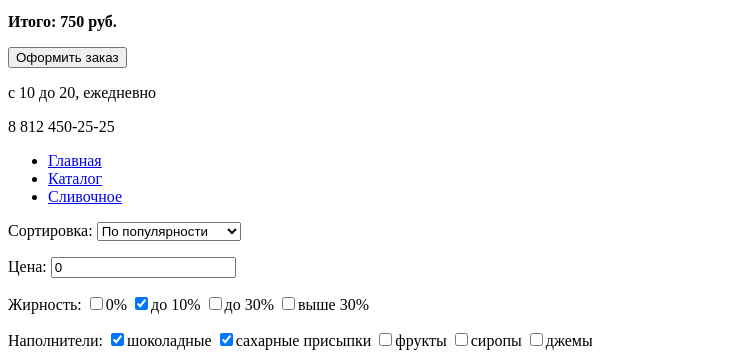
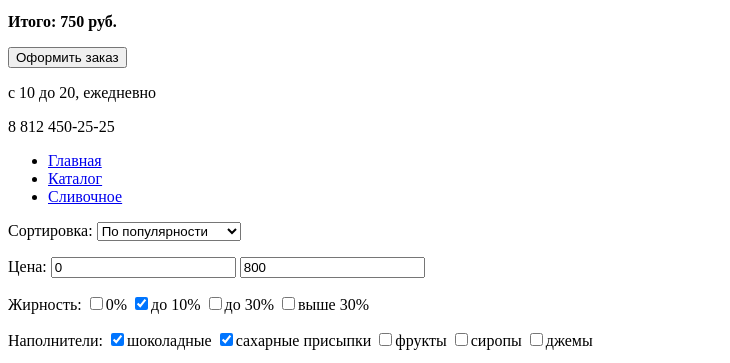
Before and after one commit to Milaev/247319-gllacy, a plain HTML site: page catalog.html in a window 1280 px wide. Shown: the part 429-792 px from the top of the page, without its empty margins (0-730 px from the left). Drawn offline with Linux system fonts and the light colour scheme.

Commit message:
добавил второй инпут в фильтр цены

```diff
--- a/catalog.html
+++ b/catalog.html
@@ -97,6 +97,7 @@
 					<!--Не представляю как это реализовать?!
 					Подсмотрел на сайте mvideo.ru-->
 						<input type="text" value="0">
+						<input type="text" value="800">
 					</p>
 				</div>
 				<div class="fatness">
```
